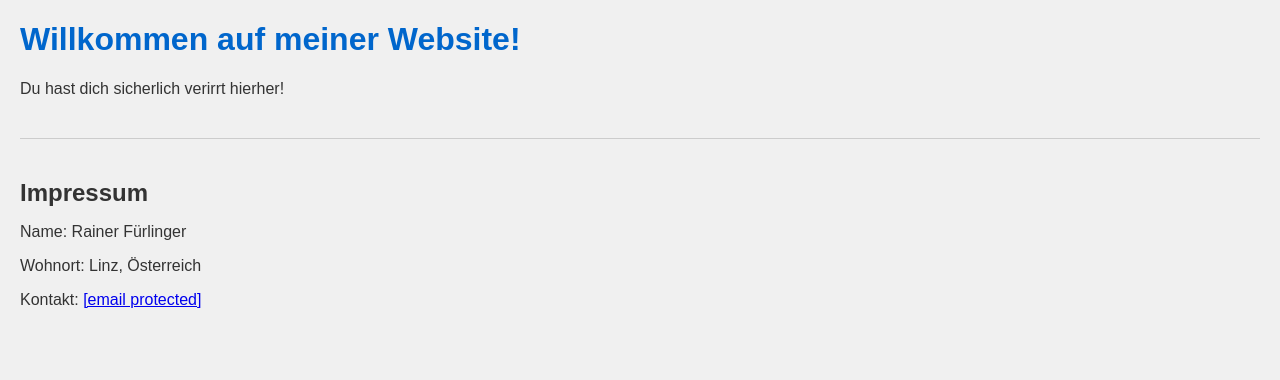
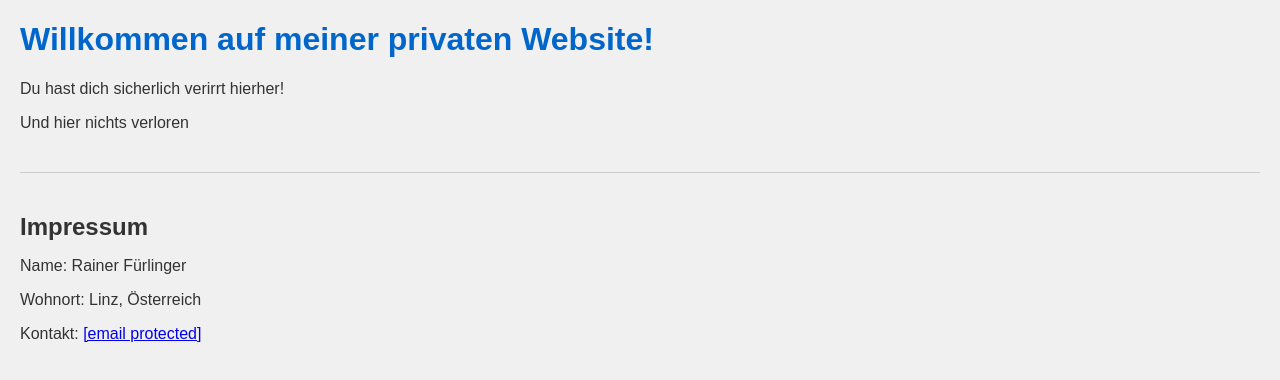
Before and after one commit to Rainer0179/website, a plain HTML site: page public/index.html in a window 1280 px wide. Drawn offline with Linux system fonts and the light colour scheme; a script that the page names is missing.

Commit message:
Update index.html

```diff
--- a/public/index.html
+++ b/public/index.html
@@ -7,8 +7,9 @@
     <link rel="stylesheet" href="style.css">
 </head>
 <body>
-    <h1>Willkommen auf meiner Website!</h1>
+    <h1>Willkommen auf meiner privaten Website!</h1>
     <p>Du hast dich sicherlich verirrt hierher!</p>
+    <p>Und hier nichts verloren</p>
 
     <footer>
         <h2>Impressum</h2>
```
